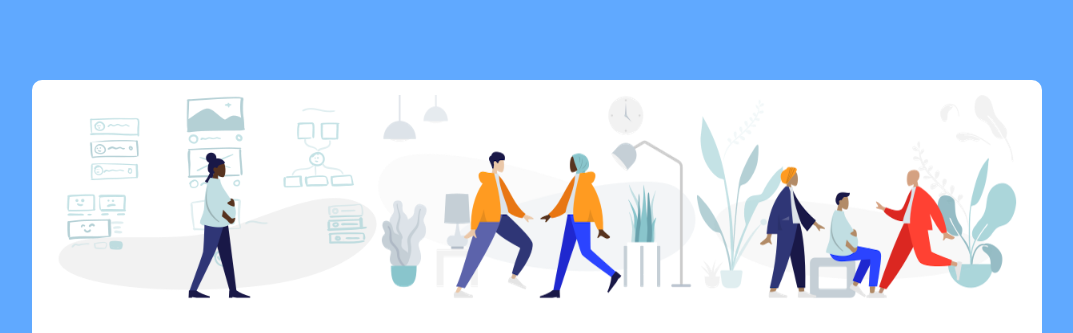
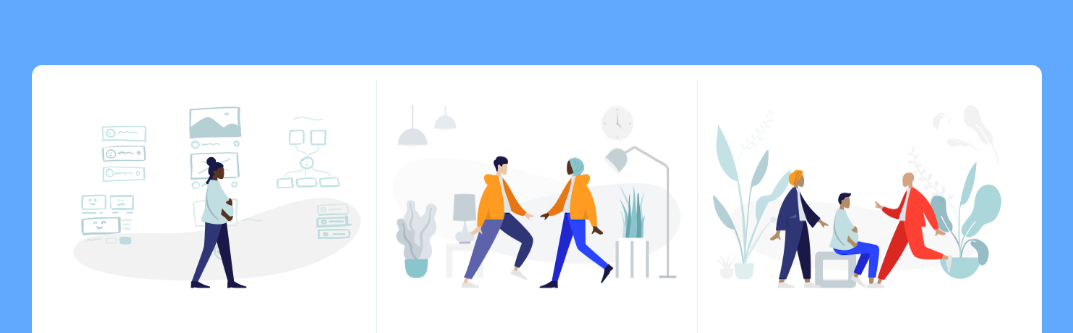
Before and after one commit to DeverauxDietrich/pricing-panel-assignment, a plain HTML site: page index.html in a window 1280 px wide. Shown: the top 333 px of the page, without its empty margins (103-1176 px from the left). Drawn offline with nearby package versions, Linux system fonts and the light colour scheme.

Commit message:
finishing touches🤌

```diff
--- a/app.css
+++ b/app.css
@@ -103,5 +103,10 @@ body {
     }
     .pricing-plan {
         border-bottom: none;
+        border-right: 1px solid #e1f1ff;
+        padding: 25px 15px;
+    }
+    .pricing-plan:last-child {
+        border-right: none;
     }
 }
```
